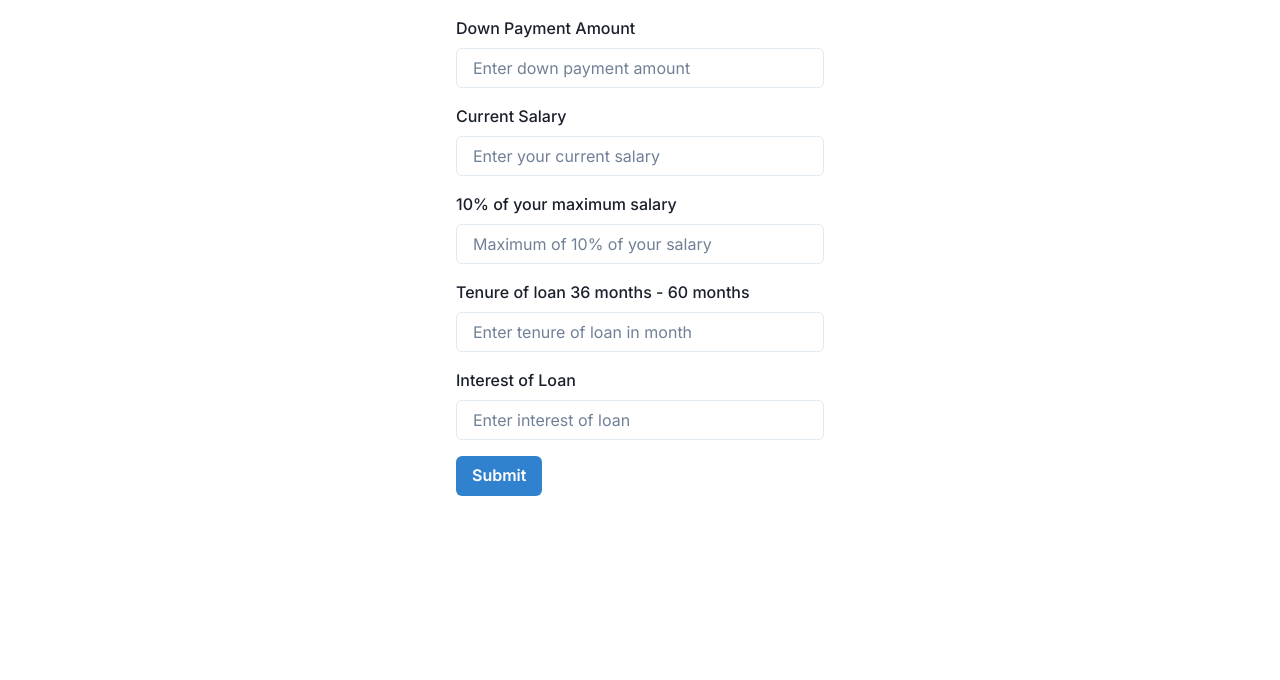
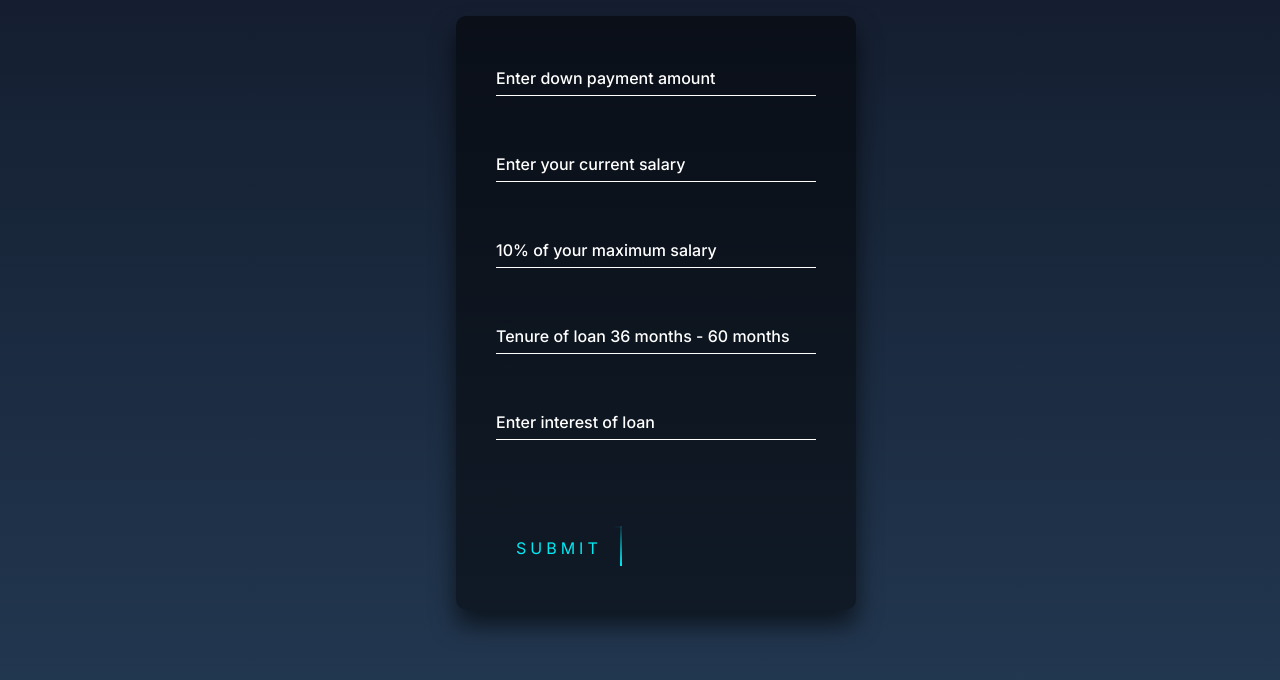
Before and after one commit to Rupit-Prajapati-AT/loan-calculator, a Next.js app: page / in a window 1280 px wide. Shown: the top 680 px of the page. Built offline with nearby package versions, Linux system fonts and the light colour scheme.

Commit message:
Design Update

```diff
--- a/src/app/globals.css
+++ b/src/app/globals.css
@@ -1,107 +1,151 @@
-:root {
-  --max-width: 1100px;
-  --border-radius: 12px;
-  --font-mono: ui-monospace, Menlo, Monaco, "Cascadia Mono", "Segoe UI Mono",
-    "Roboto Mono", "Oxygen Mono", "Ubuntu Monospace", "Source Code Pro",
-    "Fira Mono", "Droid Sans Mono", "Courier New", monospace;
-
-  --foreground-rgb: 0, 0, 0;
-  --background-start-rgb: 214, 219, 220;
-  --background-end-rgb: 255, 255, 255;
-
-  --primary-glow: conic-gradient(
-    from 180deg at 50% 50%,
-    #16abff33 0deg,
-    #0885ff33 55deg,
-    #54d6ff33 120deg,
-    #0071ff33 160deg,
-    transparent 360deg
-  );
-  --secondary-glow: radial-gradient(
-    rgba(255, 255, 255, 1),
-    rgba(255, 255, 255, 0)
-  );
-
-  --tile-start-rgb: 239, 245, 249;
-  --tile-end-rgb: 228, 232, 233;
-  --tile-border: conic-gradient(
-    #00000080,
-    #00000040,
-    #00000030,
-    #00000020,
-    #00000010,
-    #00000010,
-    #00000080
-  );
-
-  --callout-rgb: 238, 240, 241;
-  --callout-border-rgb: 172, 175, 176;
-  --card-rgb: 180, 185, 188;
-  --card-border-rgb: 131, 134, 135;
+html {
+  height: 100%;
+}
+body {
+  margin:0;
+  padding:0;
+  font-family: sans-serif;
+  background: linear-gradient(#141e30, #243b55) !important;
 }
 
-@media (prefers-color-scheme: dark) {
-  :root {
-    --foreground-rgb: 255, 255, 255;
-    --background-start-rgb: 0, 0, 0;
-    --background-end-rgb: 0, 0, 0;
+.car-calculator {
+  width: 400px;
+  padding: 40px;
+  background: rgba(0,0,0,.5);
+  box-sizing: border-box;
+  box-shadow: 0 15px 25px rgba(0,0,0,.6);
+  border-radius: 10px;
+}
+.car-calculator input {
+  width: 100%;
+  padding: 10px 0;
+  font-size: 16px;
+  color: #fff;
+  margin-bottom: 30px;
+  border: none !important;
+  border-bottom: 1px solid #fff !important;
+  outline: none;
+  background: transparent;
+  border-radius: 0px;
+  box-shadow: none !important;
 
-    --primary-glow: radial-gradient(rgba(1, 65, 255, 0.4), rgba(1, 65, 255, 0));
-    --secondary-glow: linear-gradient(
-      to bottom right,
-      rgba(1, 65, 255, 0),
-      rgba(1, 65, 255, 0),
-      rgba(1, 65, 255, 0.3)
-    );
+}
+.car-calculator label {
+  position: absolute;
+  top:0;
+  left: 0;
+  padding: 10px 0;
+  font-size: 16px;
+  color: #fff;
+  pointer-events: none;
+  transition: .5s;
+}
+.car-calculator input:focus ~ label {
+  top: -20px;
+  left: 0;
+  color: #03e9f4;
+  font-size: 12px;
+}
 
-    --tile-start-rgb: 2, 13, 46;
-    --tile-end-rgb: 2, 5, 19;
-    --tile-border: conic-gradient(
-      #ffffff80,
-      #ffffff40,
-      #ffffff30,
-      #ffffff20,
-      #ffffff10,
-      #ffffff10,
-      #ffffff80
-    );
+.car-calculator button {
+  position: relative;
+  display: inline-block;
+  padding: 10px 20px;
+  color: #03e9f4;
+  font-size: 16px;
+  text-decoration: none;
+  text-transform: uppercase;
+  overflow: hidden;
+  transition: .5s;
+  margin-top: 40px;
+  letter-spacing: 4px
+}
 
-    --callout-rgb: 20, 20, 20;
-    --callout-border-rgb: 108, 108, 108;
-    --card-rgb: 100, 100, 100;
-    --card-border-rgb: 200, 200, 200;
+.car-calculator button:hover {
+  background: #03e9f4;
+  color: #fff;
+  border-radius: 5px;
+  box-shadow: 0 0 5px #03e9f4,
+              0 0 25px #03e9f4,
+              0 0 50px #03e9f4,
+              0 0 100px #03e9f4;
+}
+.car-calculator button span {
+  position: absolute;
+  display: block;
+}
+
+.car-calculator button span:nth-child(1) {
+  top: 0;
+  left: -100%;
+  width: 100%;
+  height: 2px;
+  background: linear-gradient(90deg, transparent, #03e9f4);
+  animation: btn-anim1 1s linear infinite;
+}
+
+@keyframes btn-anim1 {
+  0% {
+    left: -100%;
+  }
+  50%,100% {
+    left: 100%;
   }
 }
 
-* {
-  box-sizing: border-box;
-  padding: 0;
-  margin: 0;
+.car-calculator button span:nth-child(2) {
+  top: -100%;
+  right: 0;
+  width: 2px;
+  height: 100%;
+  background: linear-gradient(180deg, transparent, #03e9f4);
+  animation: btn-anim2 1s linear infinite;
+  animation-delay: .25s
 }
 
-html,
-body {
-  max-width: 100vw;
-  overflow-x: hidden;
+@keyframes btn-anim2 {
+  0% {
+    top: -100%;
+  }
+  50%,100% {
+    top: 100%;
+  }
 }
 
-body {
-  color: rgb(var(--foreground-rgb));
-  background: linear-gradient(
-      to bottom,
-      transparent,
-      rgb(var(--background-end-rgb))
-    )
-    rgb(var(--background-start-rgb));
+.car-calculator button span:nth-child(3) {
+  bottom: 0;
+  right: -100%;
+  width: 100%;
+  height: 2px;
+  background: linear-gradient(270deg, transparent, #03e9f4);
+  animation: btn-anim3 1s linear infinite;
+  animation-delay: .5s
 }
 
-a {
-  color: inherit;
-  text-decoration: none;
+@keyframes btn-anim3 {
+  0% {
+    right: -100%;
+  }
+  50%,100% {
+    right: 100%;
+  }
 }
 
-@media (prefers-color-scheme: dark) {
-  html {
-    color-scheme: dark;
+.car-calculator button span:nth-child(4) {
+  bottom: -100%;
+  left: 0;
+  width: 2px;
+  height: 100%;
+  background: linear-gradient(360deg, transparent, #03e9f4);
+  animation: btn-anim4 1s linear infinite;
+  animation-delay: .75s
+}
+
+@keyframes btn-anim4 {
+  0% {
+    bottom: -100%;
+  }
+  50%,100% {
+    bottom: 100%;
   }
 }
--- a/src/app/page.jsx
+++ b/src/app/page.jsx
@@ -63,15 +63,14 @@ export default function Home() {
   return (
     <>
       <Box maxW="400px" m="auto" p="4">
-        <form onSubmit={calculateLoanAmount}>
+        <form onSubmit={calculateLoanAmount} className="car-calculator">
           <FormControl id="downPayment" mb="4">
-            <FormLabel htmlFor="downPayment">Down Payment Amount</FormLabel>
             <Input
               value={downPayment}
               onChange={(e) => setDownPayment(e.target.value)}
               type="number"
-              placeholder="Enter down payment amount"
             />
+            <FormLabel htmlFor="downPayment">Enter down payment amount</FormLabel>
             {error && !downPayment ? (
               <Text color={"red"}>Provide the value for above</Text>
             ) : (
@@ -79,7 +78,6 @@ export default function Home() {
             )}
           </FormControl>
           <FormControl id="downPayment" mb="4">
-            <FormLabel htmlFor="downPayment">Current Salary</FormLabel>
             <Input
               value={salary}
               onChange={(e) => {
@@ -87,8 +85,8 @@ export default function Home() {
                 setMaxSalary(e.target.value / 10);
               }}
               type="number"
-              placeholder="Enter your current salary"
             />
+            <FormLabel htmlFor="downPayment">Enter your current salary</FormLabel>
             {error && !salary ? (
               <Text color={"red"}>Provide the value for above</Text>
             ) : (
@@ -96,9 +94,6 @@ export default function Home() {
             )}
           </FormControl>
           <FormControl id="downPayment" mb="4">
-            <FormLabel htmlFor="downPayment">
-              10% of your maximum salary
-            </FormLabel>
             <Input
               value={maxSalary}
               onChange={(e) => {
@@ -107,18 +102,17 @@ export default function Home() {
                 }
               }}
               type="number"
-              placeholder="Maximum of 10% of your salary"
             />
+            <FormLabel htmlFor="downPayment">
+              10% of your maximum salary
+            </FormLabel>
             {error && !maxSalary ? (
-              <Text color={"red"}>Provide the value for above</Text>
+              <Text color={"red"}>Maximum of 10% of your salary</Text>
             ) : (
               ""
             )}
           </FormControl>
           <FormControl id="downPayment" mb="4">
-            <FormLabel htmlFor="downPayment">
-              Tenure of loan 36 months - 60 months
-            </FormLabel>
             <Input
               value={tenure}
               onBlur={(e) => {
@@ -129,32 +123,37 @@ export default function Home() {
                 }
               }}
               type="number"
-              placeholder="Enter tenure of loan in month"
             />
+            <FormLabel htmlFor="downPayment">
+              Tenure of loan 36 months - 60 months
+            </FormLabel>
             {error && !tenure ? (
-              <Text color={"red"}>Tenur should be in 36 month to 60 month</Text>
+              <Text color={"red"}>Enter tenure of loan in month</Text>
             ) : (
               ""
             )}
             {/* {error ? "The month should be from 36 to 60" : ""} */}
           </FormControl>
           <FormControl id="downPayment" mb="4">
-            <FormLabel htmlFor="downPayment">Interest of Loan</FormLabel>
             <Input
               value={interest}
               onChange={(e) => setInterest(e.target.value)}
               type="number"
-              placeholder="Enter interest of loan"
             />
+            <FormLabel htmlFor="downPayment">Enter interest of loan</FormLabel>
             {error && !interest ? (
               <Text color={"red"}>Provide the value for above</Text>
             ) : (
               ""
             )}
           </FormControl>
-          <Button type="submit" colorScheme="blue">
+          <button type="submit" >
+            <span></span>
+            <span></span>
+            <span></span>
+            <span></span>
             Submit
-          </Button>
+          </button>
         </form>
         <Flex flexDir={'column'} gap={3} pt={3}>
         {!error && !isNaN(loanAmount) && <Text>Loan Amount : {loanAmount}</Text>}
```
